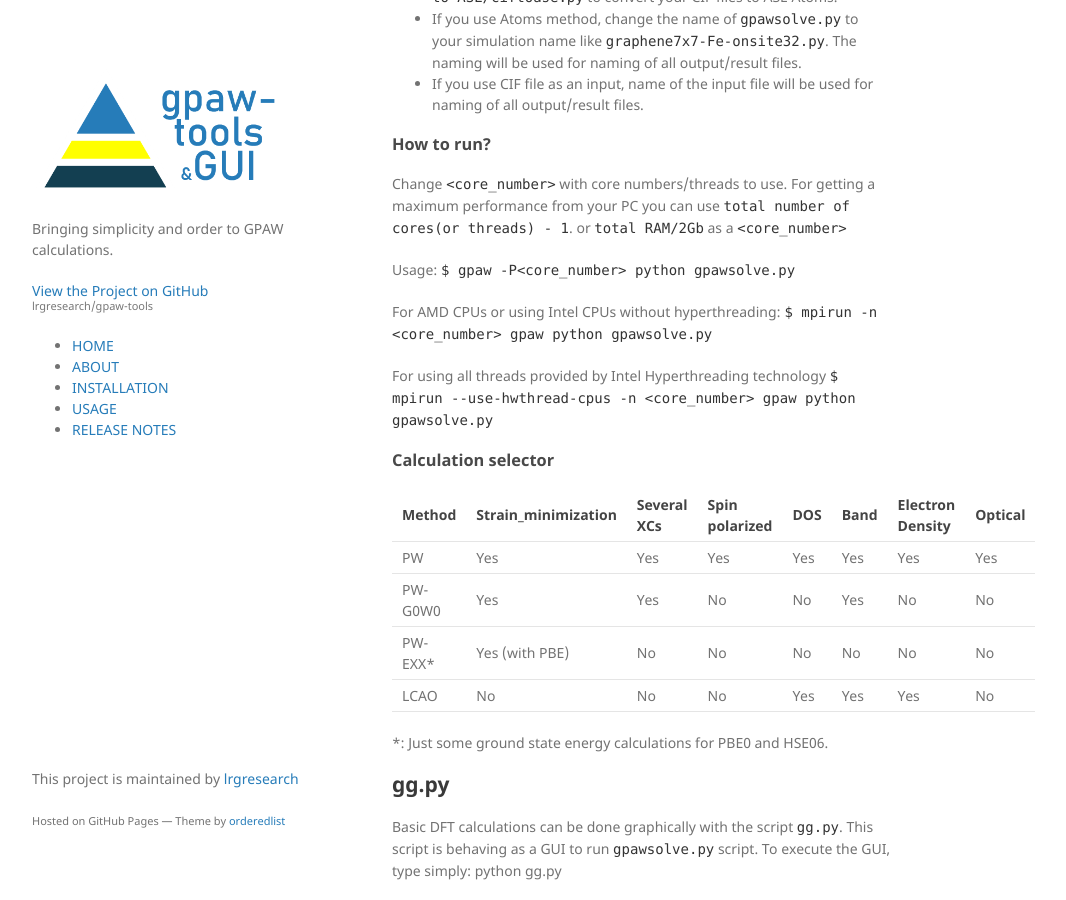
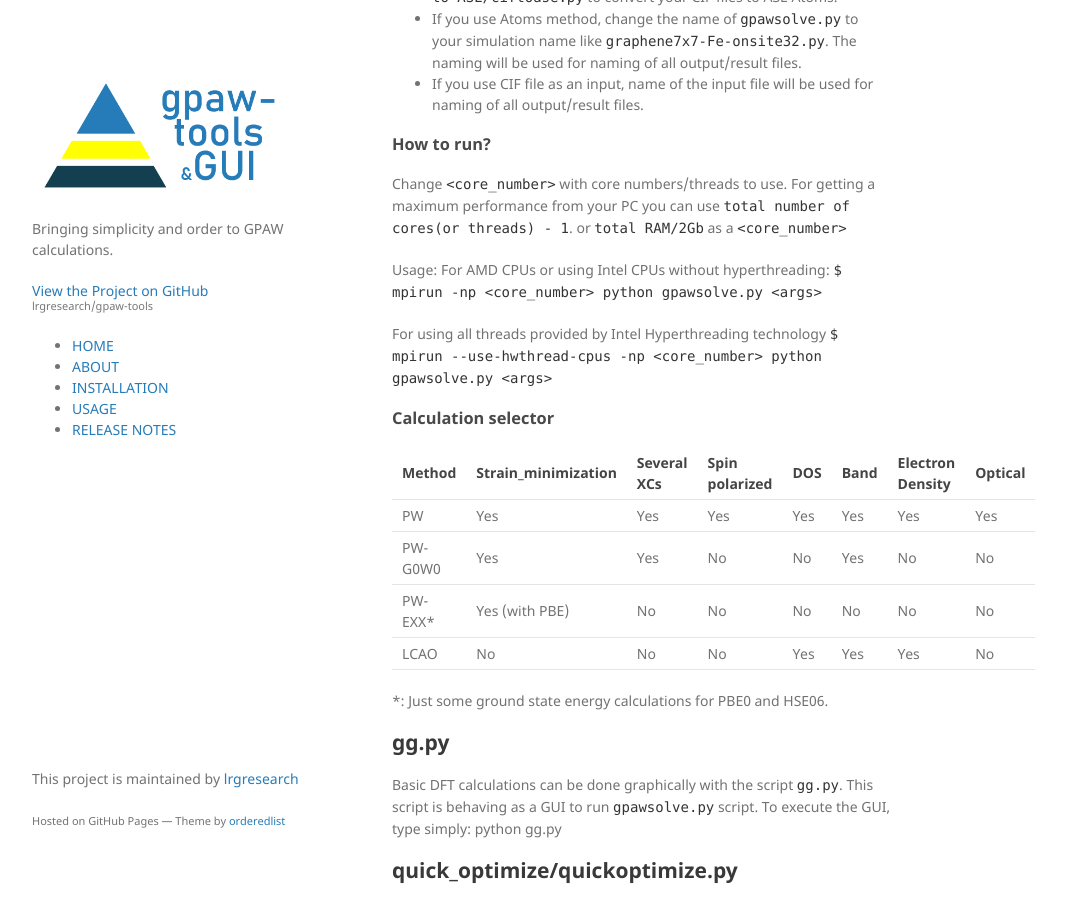
Before and after one commit to lrgresearch/gpaw-tools, a Jekyll site: the page built from usage.md, in a window 1280 px wide and 900 px high, scrolled down 1163 px. Shown: the whole window, without its empty margins (178-1244 px from the left). Built offline with Jekyll 4.4.1, drawn with Linux system fonts in a browser that asks for light colours.

Commit message:
Update usage.md

```diff
--- a/usage.md
+++ b/usage.md
@@ -54,13 +54,11 @@ Argument list:
  Change `<core_number>` with core numbers/threads to use. For getting a maximum performance from your PC you can use `total number of cores(or threads) - 1`. or `total RAM/2Gb` as a `<core_number>`
 
 Usage:
-`$ gpaw -P<core_number> python gpawsolve.py`
-
 For AMD CPUs or using Intel CPUs without hyperthreading:
-`$ mpirun -n <core_number> gpaw python gpawsolve.py`
+`$ mpirun -np <core_number> python gpawsolve.py <args>`
 
 For using all threads provided by Intel Hyperthreading technology
-`$ mpirun --use-hwthread-cpus -n <core_number> gpaw python gpawsolve.py`
+`$ mpirun --use-hwthread-cpus -np <core_number> python gpawsolve.py <args>`
 
 ### Calculation selector
 
```
